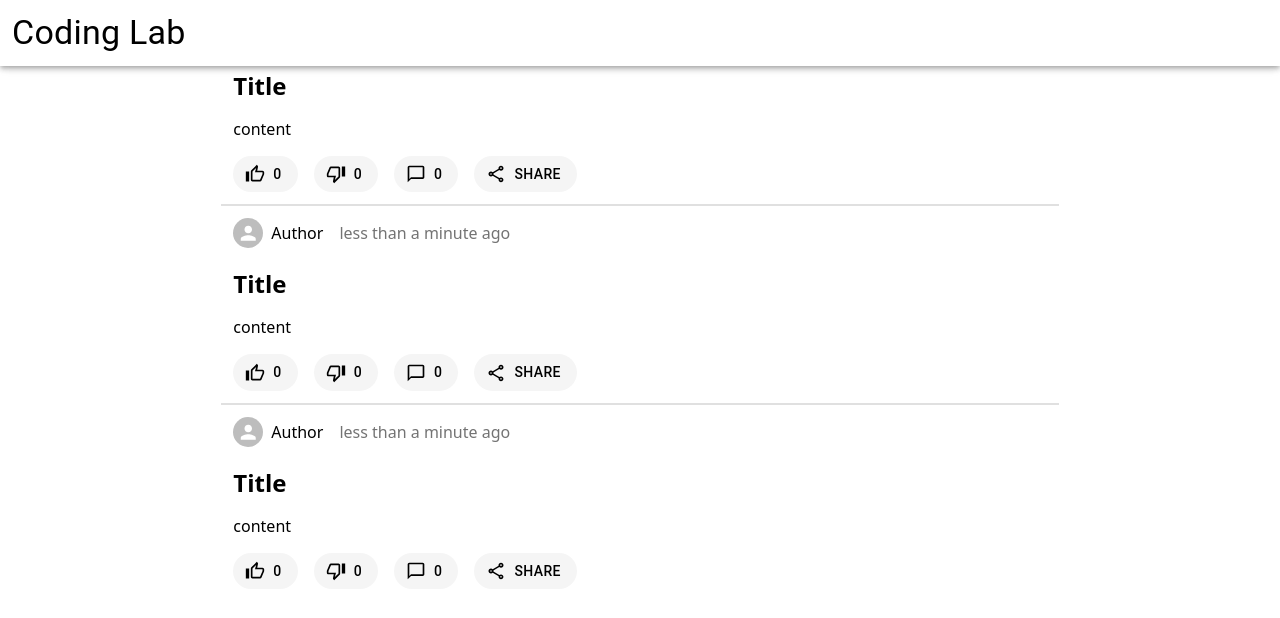
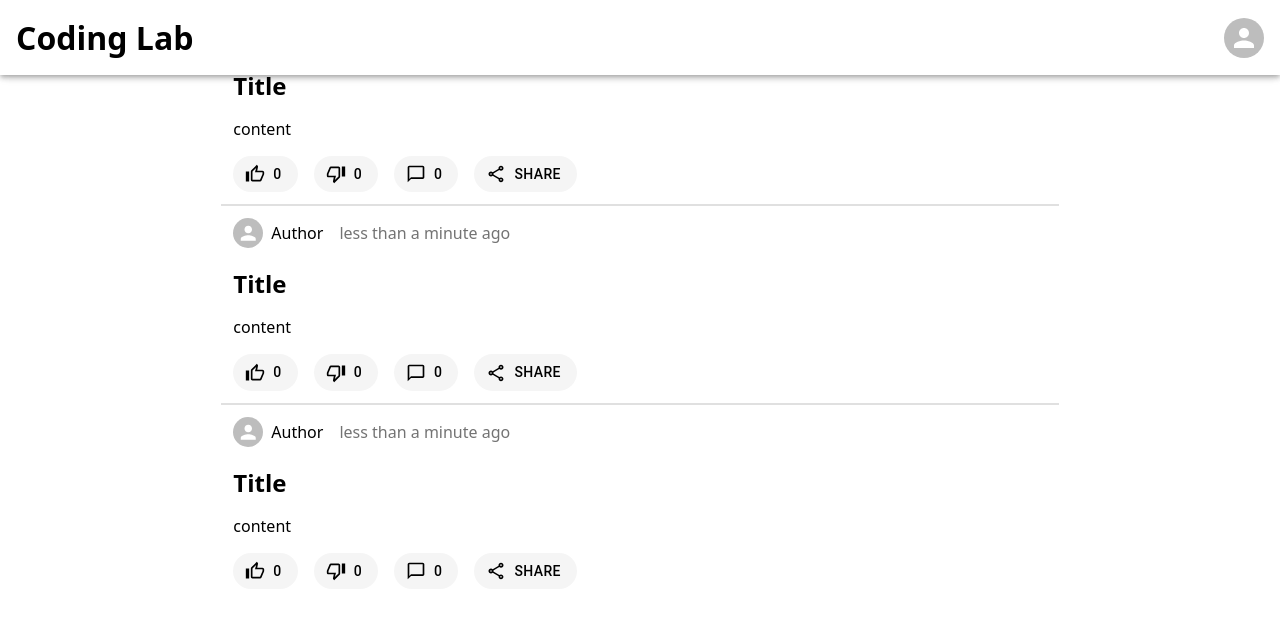
Before and after one commit to abiriadev/coding-lab, a React (Vite) app in the folder apps/frontend/: page / in a window 1280 px wide. Shown: the top 618 px of the page. Built offline with nearby package versions, Linux system fonts and the light colour scheme.

Commit message:
feat: wip appbar

```diff
--- a/apps/frontend/src/components/AppBar.tsx
+++ b/apps/frontend/src/components/AppBar.tsx
@@ -1,7 +1,4 @@
-import {
-	AppBar as MuiAppBar,
-	Typography,
-} from '@mui/material'
+import { Avatar, AppBar as MuiAppBar } from '@mui/material'
 
 export interface AppBarProps {
 	position?:
@@ -17,11 +14,13 @@ export const AppBar = ({ position }: AppBarProps) => {
 		<MuiAppBar
 			position={position}
 			color="inherit"
-			className="p-3"
+			className="p-4"
 		>
-			<Typography variant="h4" component="h1">
-				Coding Lab
-			</Typography>
+			<div className="flex justify-start items-center">
+				<h1 className="m-0 mr-auto">Coding Lab</h1>
+
+				<Avatar className=""></Avatar>
+			</div>
 		</MuiAppBar>
 	)
 }
```
Also changed, not shown: 2 other files (tests, documents, lock files or other folders).
